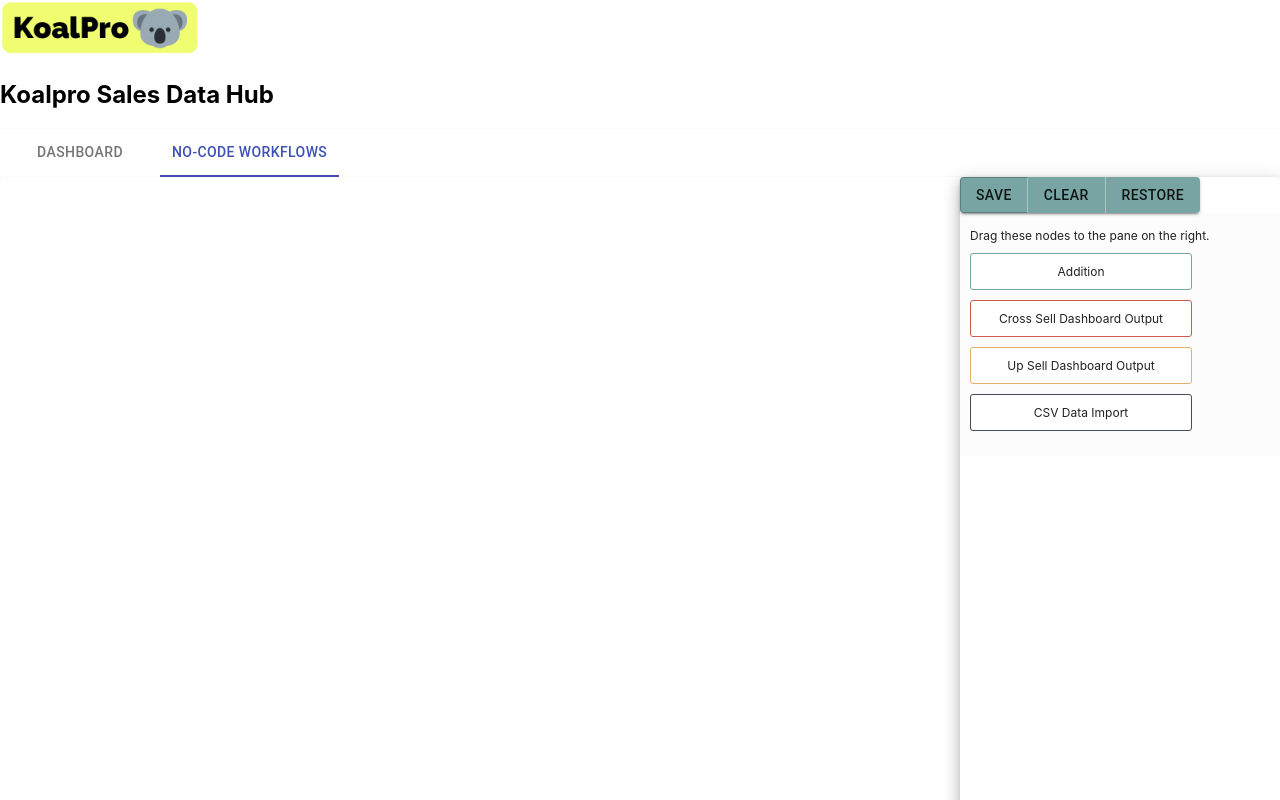
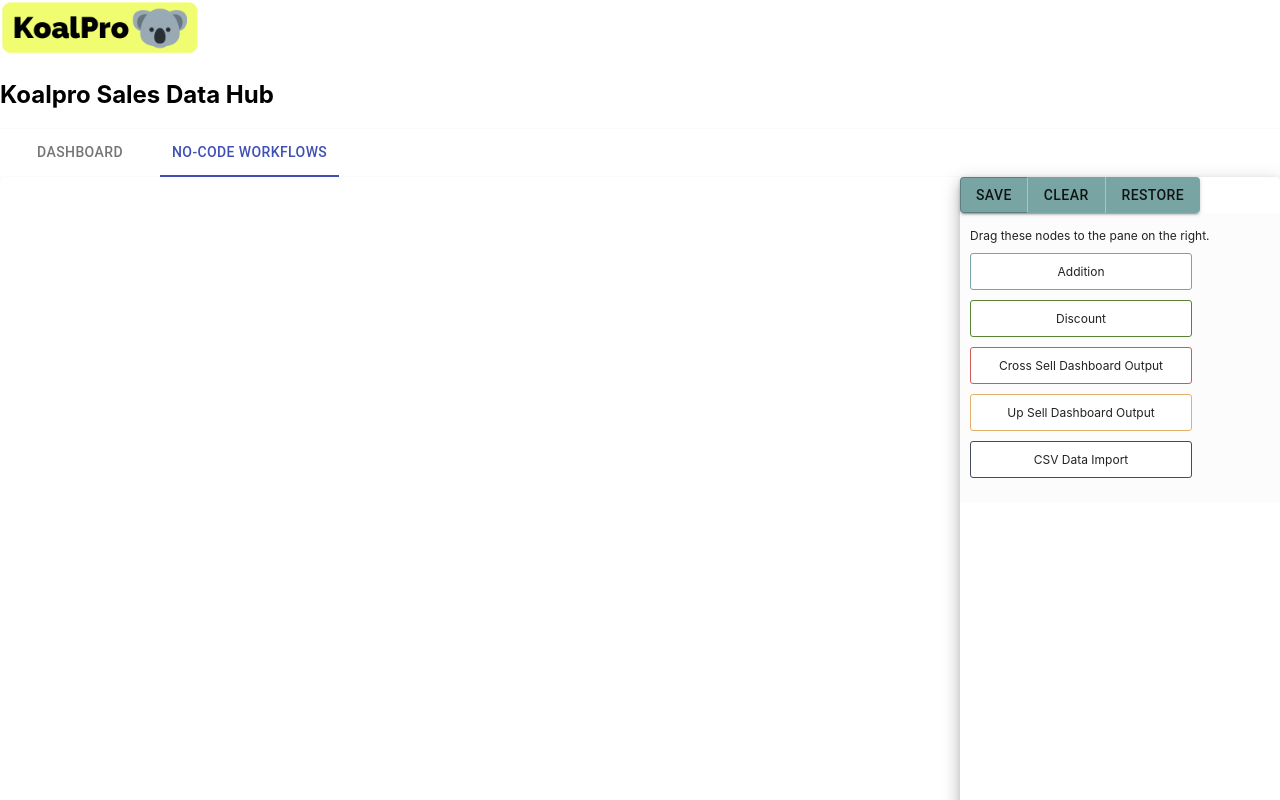
Before and after one commit to gmaruzhenko/koalpro, a React (Create React App) app in the folder frontend/: page / in a window 1280 px wide. Both pictures are taken after a click on the tab "NO-CODE WORKFLOWS". Shown: the top 800 px of the page. Built offline with nearby package versions, Linux system fonts and the light colour scheme; no server answers.

Commit message:
vidual no input discoutn node added

```diff
--- a/frontend/src/components/DnDFlow.js
+++ b/frontend/src/components/DnDFlow.js
@@ -19,6 +19,7 @@ import ButtonGroup from "@material-ui/core/ButtonGroup";
 import Paper from "@material-ui/core/Paper";
 import Grid from "@material-ui/core/Grid";
 import UpSellOutputNode from "./nodes/UpSellOutputNode";
+import DiscountNode from "./nodes/DiscountNode";
 
 const navy_color = '#444c5c';
 const ocean_color = '#78a5a3';
@@ -162,7 +163,8 @@ const DnDFlow = () => {
         addition: AdditionNode,
         cross_sell_output: CrossSellOutputNode,
         up_sell_output: UpSellOutputNode,
-        csv_data_import: CsvDataImportNode
+        csv_data_import: CsvDataImportNode,
+        discount: DiscountNode,
 
     };
 
--- a/frontend/src/components/Sidebar.js
+++ b/frontend/src/components/Sidebar.js
@@ -16,6 +16,9 @@ export default () => {
             <div className="addition-node" onDragStart={(event) => onDragStart(event, 'addition')} draggable>
                 Addition
             </div>
+            <div className="discount-node" onDragStart={(event) => onDragStart(event, 'discount')} draggable>
+                Discount
+            </div>
             <div className="cross-sell-output-node" onDragStart={(event) => onDragStart(event, 'cross_sell_output')} draggable>
                 Cross Sell Dashboard Output
             </div>
--- /dev/null
+++ b/frontend/src/components/nodes/DiscountNode.js
@@ -0,0 +1,23 @@
+import React from 'react';
+import  { Handle, Position } from 'react-flow-renderer';
+import '../../css/custom_nodes.css'
+
+
+const DiscountNode = ({ data }) => {
+    return (
+        <div className="discount-node">
+            <Handle type="target" id="input_1" position={Position.Left} style={{  top: '50%',borderRadius: 0 }} />
+
+            <div>Discount</div>
+            <Handle
+                type="source"
+                position={Position.Right}
+                id="a"
+                style={{ borderRadius: 0 }}
+            />
+
+        </div>
+    );
+};
+
+export default DiscountNode;
--- a/frontend/src/css/custom_nodes.css
+++ b/frontend/src/css/custom_nodes.css
@@ -5,12 +5,14 @@
     --warmorange:#e1b16a;
     --boarderblue:#0041d0;
     --whitebackground:#fff;
+    --greenmedow: #598234;
+
 }
 
 .react-flow__node {
     cursor: grab;
 }
-.addition-node, .csv-data-import-node, .cross-sell-output-node, .up-sell-output-node {
+.addition-node, .csv-data-import-node, .cross-sell-output-node, .up-sell-output-node,.discount-node {
     padding: 10px;
     border-radius: 3px;
     width: 200px;
@@ -20,7 +22,7 @@
     border-width: 1px;
     border-style: solid;
 }
-.addition-node.selectable:hover, .csv-data-import-node.selectable:hover, .cross-sell-output-node.selectable:hover,.up-sell-output-node.selectable:hover  {
+.addition-node.selectable:hover, .csv-data-import-node.selectable:hover, .cross-sell-output-node.selectable:hover,.up-sell-output-node.selectable:hover,.discount-node.selectable:hover  {
     box-shadow: 0 1px 4px 1px rgba(0, 0, 0, 0.08);
 }
 
@@ -51,6 +53,17 @@
     background: var(--ocean);
 }
 
+.discount-node {
+    background: var(--whitebackground);
+    border-color: var(--greenmedow);
+}
+.discount-node.selected, .discount-node.selected:hover {
+    box-shadow: 0 0 0 0.5px var(--greenmedow);
+}
+.discount-node .react-flow__handle {
+    background: var(--greenmedow);
+}
+
 
 
 .cross-sell-output-node {
```
